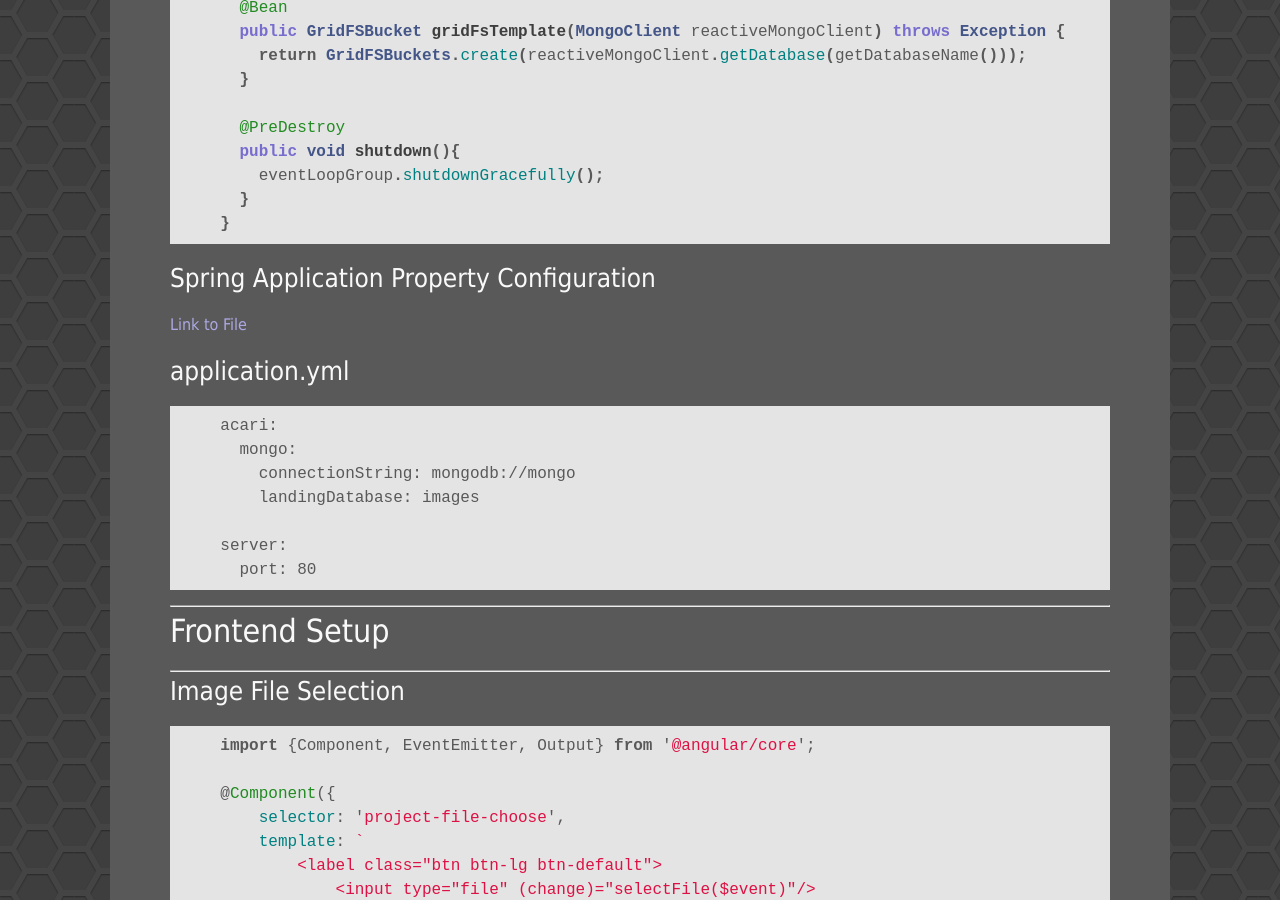
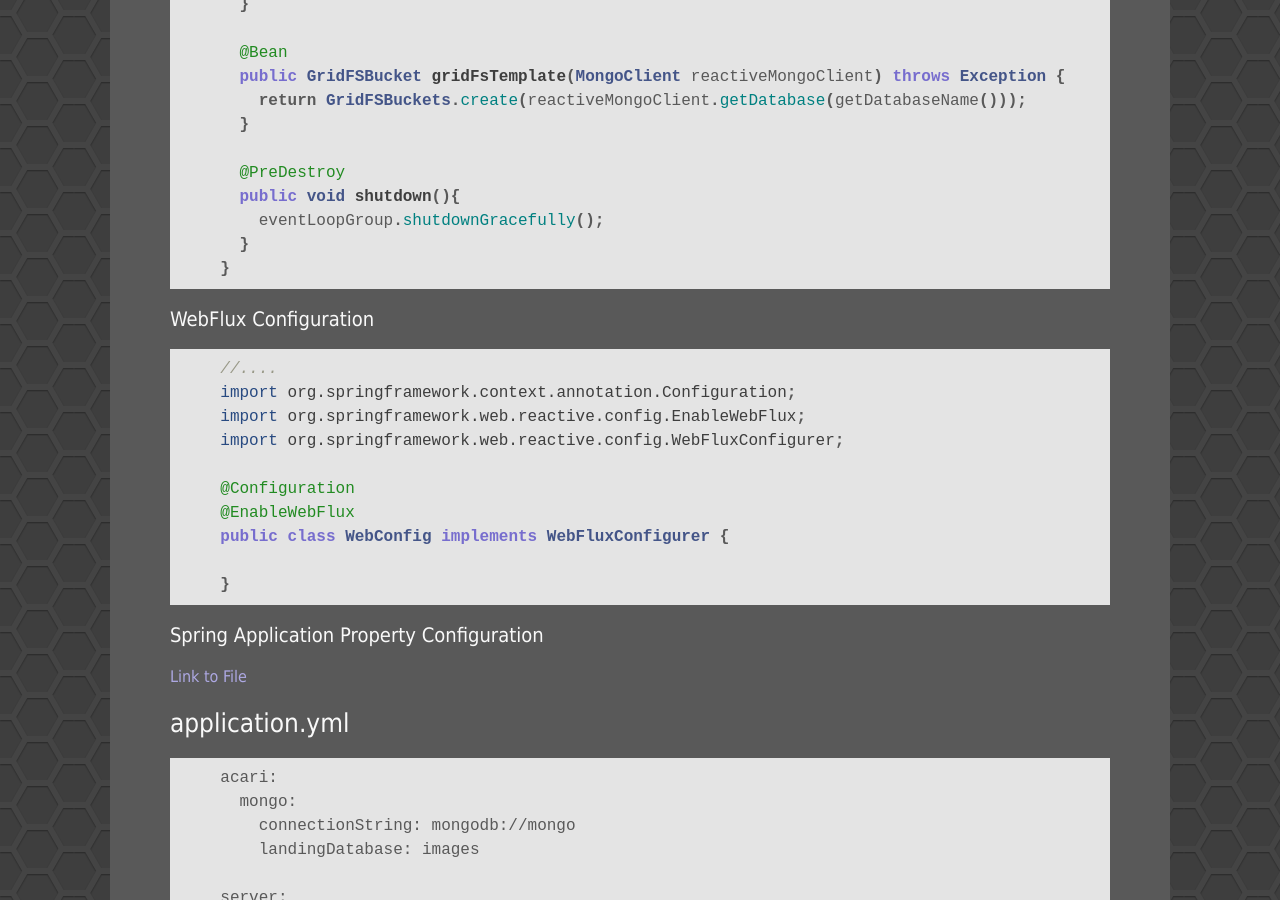
Before and after one commit to Unthrottled/blog, a Jekyll site: the page built from _posts/2017-12-14-Reactive-Mongo-Image-Persistence.md, in a window 1280 px wide and 900 px high, scrolled down 5553 px. Built offline with Jekyll 4.4.1, drawn with Linux system fonts in a browser that asks for light colours; some of the changed text lies outside the part shown.

Commit message:
more like configurations

```diff
--- a/_posts/2017-12-14-Reactive-Mongo-Image-Persistence.md
+++ b/_posts/2017-12-14-Reactive-Mongo-Image-Persistence.md
@@ -219,7 +221,25 @@
     }
 {% endhighlight %}
 
-### Spring Application Property Configuration
+#### WebFlux Configuration
+
+{% highlight java %}
+
+    //....
+    import org.springframework.context.annotation.Configuration;
+    import org.springframework.web.reactive.config.EnableWebFlux;
+    import org.springframework.web.reactive.config.WebFluxConfigurer;
+
+    @Configuration
+    @EnableWebFlux
+    public class WebConfig implements WebFluxConfigurer {
+
+    }
+
+
+{% endhighlight %}
+
+#### Spring Application Property Configuration
 
 [Link to File](https://github.com/cyclic-reference/mongo-images/blob/master/web-service/src/main/resources/application.yml)
 
```
Also changed, not shown: other parts of _posts/2017-12-14-Reactive-Mongo-Image-Persistence.md (+3 -1 lines).
